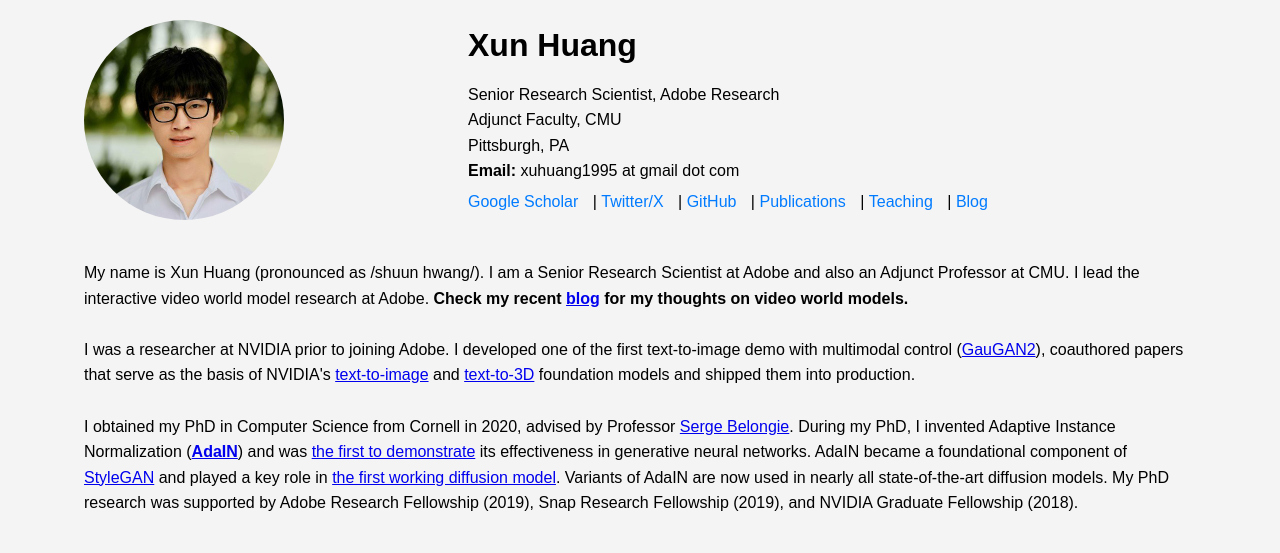
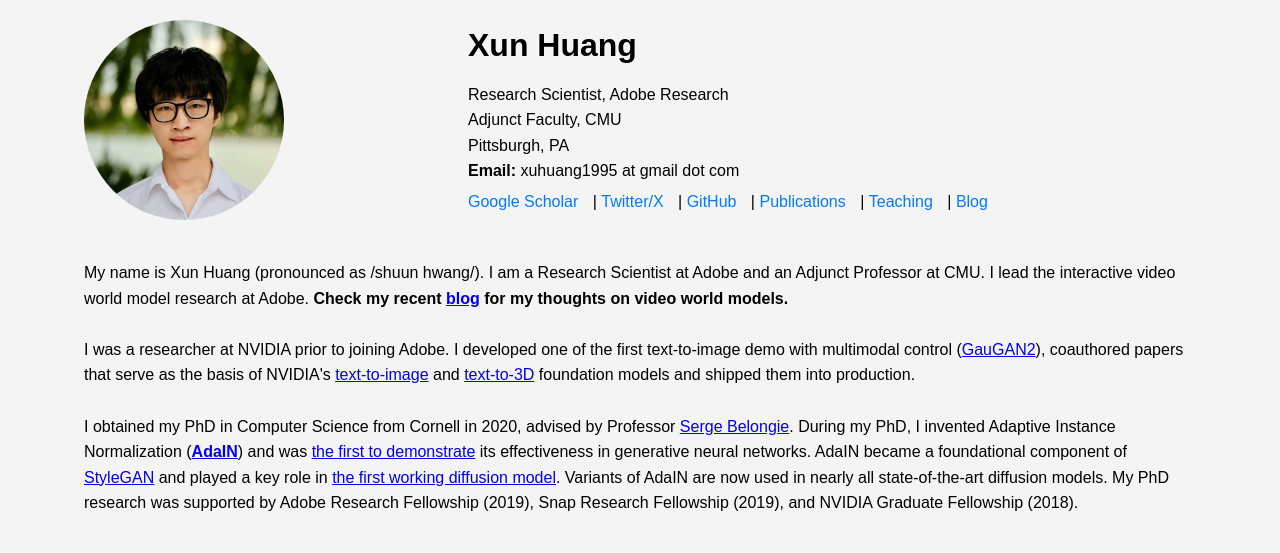
Before and after one commit to xunhuang1995/xunhuang1995.github.io, a plain HTML site: page index.html in a window 1280 px wide. Shown: the top 553 px of the page. Drawn offline with Linux system fonts and the light colour scheme; files whose address does not match are found by name.

Commit message:
Update index.html

```diff
--- a/index.html
+++ b/index.html
@@ -15,7 +15,7 @@
             <div class="profile-right">
                 <h1>Xun Huang</h1>
                 <p>
-                    Senior Research Scientist, Adobe Research<br>
+                    Research Scientist, Adobe Research<br>
                     Adjunct Faculty, CMU<br>
                    Pittsburgh, PA</p>
                 <p><strong>Email:</strong> xuhuang1995 at gmail dot com</p>
@@ -36,7 +36,7 @@
     <section id="bio">
         <div class="container-large">
             <p>
-                My name is Xun Huang (pronounced as /shuun hwang/). I am a Senior Research Scientist at Adobe and also an Adjunct Professor at CMU.
+                My name is Xun Huang (pronounced as /shuun hwang/). I am a Research Scientist at Adobe and an Adjunct Professor at CMU.
                 I lead the interactive video world model research at Adobe.
                 <strong>Check my recent <a href="blogs/world_model.html">blog</a> for my thoughts on video world models.</strong>
             </p>
```
